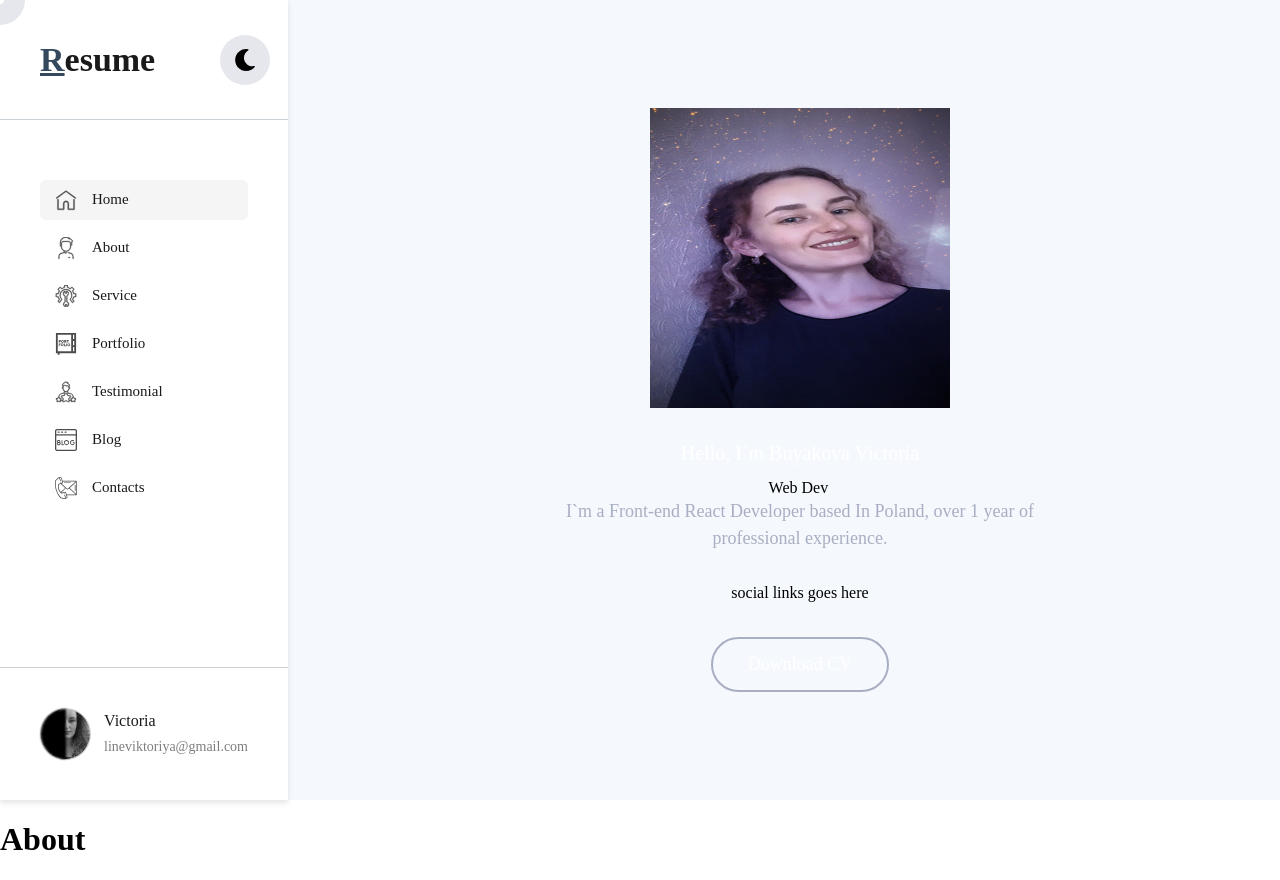
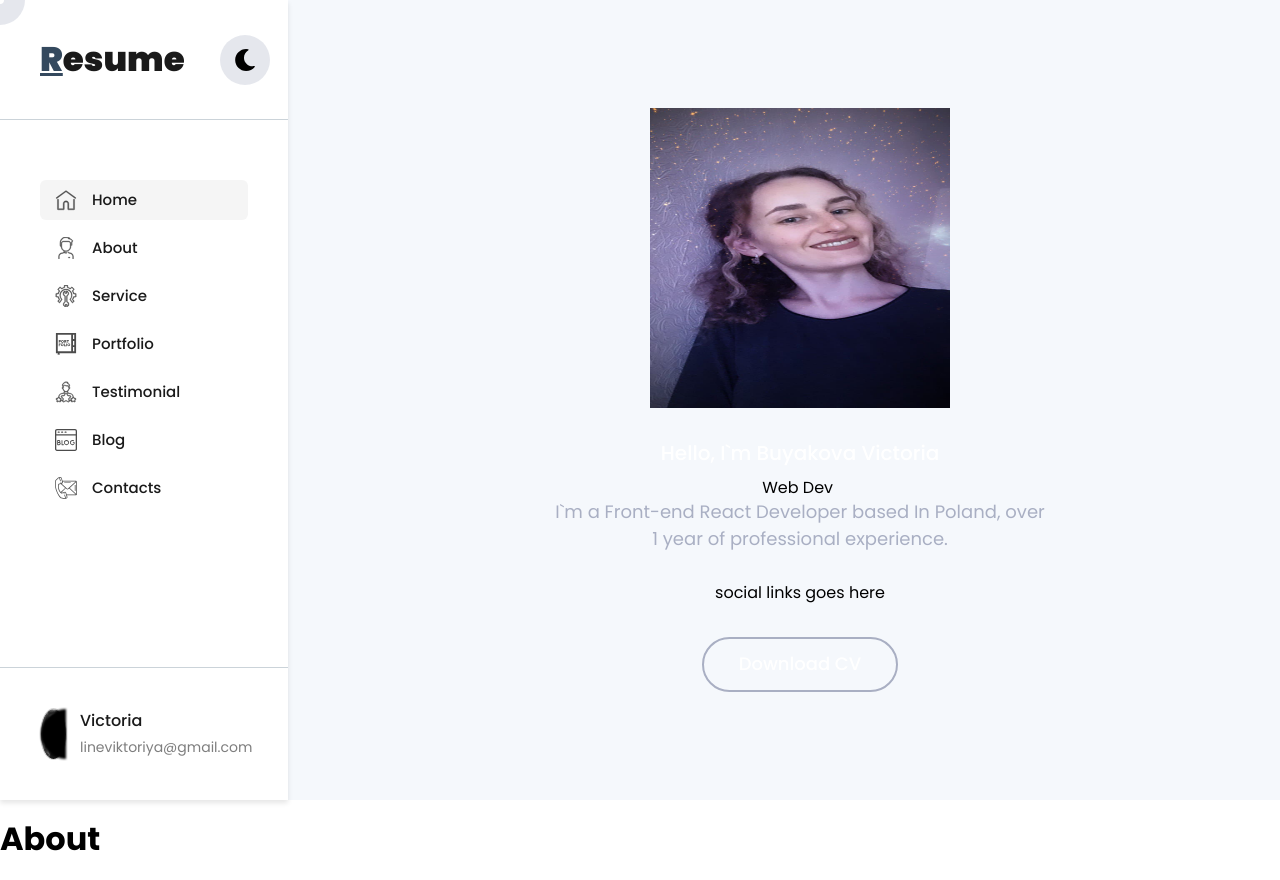
Before and after one commit to Feralwater/cv, a React (Create React App) app: page / in a window 1280 px wide. Built offline with nearby package versions, Linux system fonts and the light colour scheme.

Commit message:
include 'poppins' font

```diff
--- a/public/index.html
+++ b/public/index.html
@@ -9,34 +9,14 @@
       name="description"
       content="Web site created using create-react-app"
     />
-    <!--
-      manifest.json provides metadata used when your web app is installed on a
-      user's mobile device or desktop. See https://developers.google.com/web/fundamentals/web-app-manifest/
-    -->
+    <link rel="preconnect" href="https://fonts.googleapis.com">
+    <link rel="preconnect" href="https://fonts.gstatic.com" crossorigin>
+    <link href="https://fonts.googleapis.com/css2?family=Poppins:wght@300;400;500;600;700;900&display=swap" rel="stylesheet">
     <link rel="manifest" href="%PUBLIC_URL%/manifest.json" />
-    <!--
-      Notice the use of %PUBLIC_URL% in the tags above.
-      It will be replaced with the URL of the `public` folder during the build.
-      Only files inside the `public` folder can be referenced from the HTML.
-
-      Unlike "/favicon.ico" or "favicon.ico", "%PUBLIC_URL%/favicon.ico" will
-      work correctly both with client-side routing and a non-root public URL.
-      Learn how to configure a non-root public URL by running `npm run build`.
-    -->
-    <title>CV</title>
+    <title>Buyakova - Personal Portfolio</title>
   </head>
   <body>
     <noscript>You need to enable JavaScript to run this app.</noscript>
     <div id="root"></div>
-    <!--
-      This HTML file is a template.
-      If you open it directly in the browser, you will see an empty page.
-
-      You can add webfonts, meta tags, or analytics to this file.
-      The build step will place the bundled scripts into the <body> tag.
-
-      To begin the development, run `npm start` or `yarn start`.
-      To create a production bundle, use `npm run build` or `yarn build`.
-    -->
   </body>
 </html>
--- a/src/index.tsx
+++ b/src/index.tsx
@@ -1,8 +1,16 @@
 import React from 'react';
 import ReactDOM from 'react-dom/client';
-import { Normalize } from 'styled-normalize';
+import { normalize } from 'styled-normalize';
+import { createGlobalStyle } from 'styled-components';
 import App from './App';
 import MouseContextProvider from './context/Mouse-context';
+
+const GlobalStyle = createGlobalStyle`
+  ${normalize}
+  body {
+    font-family: 'Poppins', sans-serif;
+  }
+`;
 
 const root = ReactDOM.createRoot(
   document.getElementById('root') as HTMLElement,
@@ -10,7 +18,7 @@ const root = ReactDOM.createRoot(
 root.render(
   <React.StrictMode>
     <MouseContextProvider>
-      <Normalize />
+      <GlobalStyle />
       <App />
     </MouseContextProvider>
   </React.StrictMode>,
```
